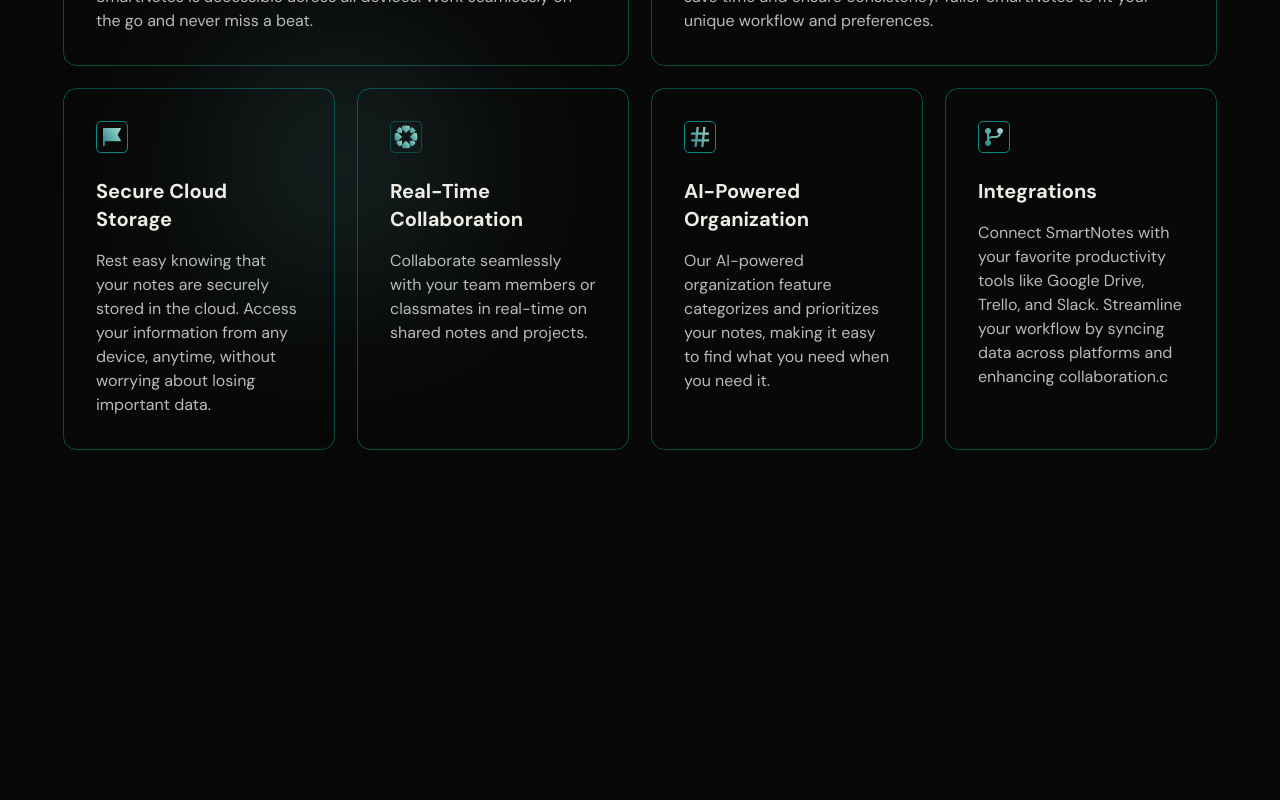
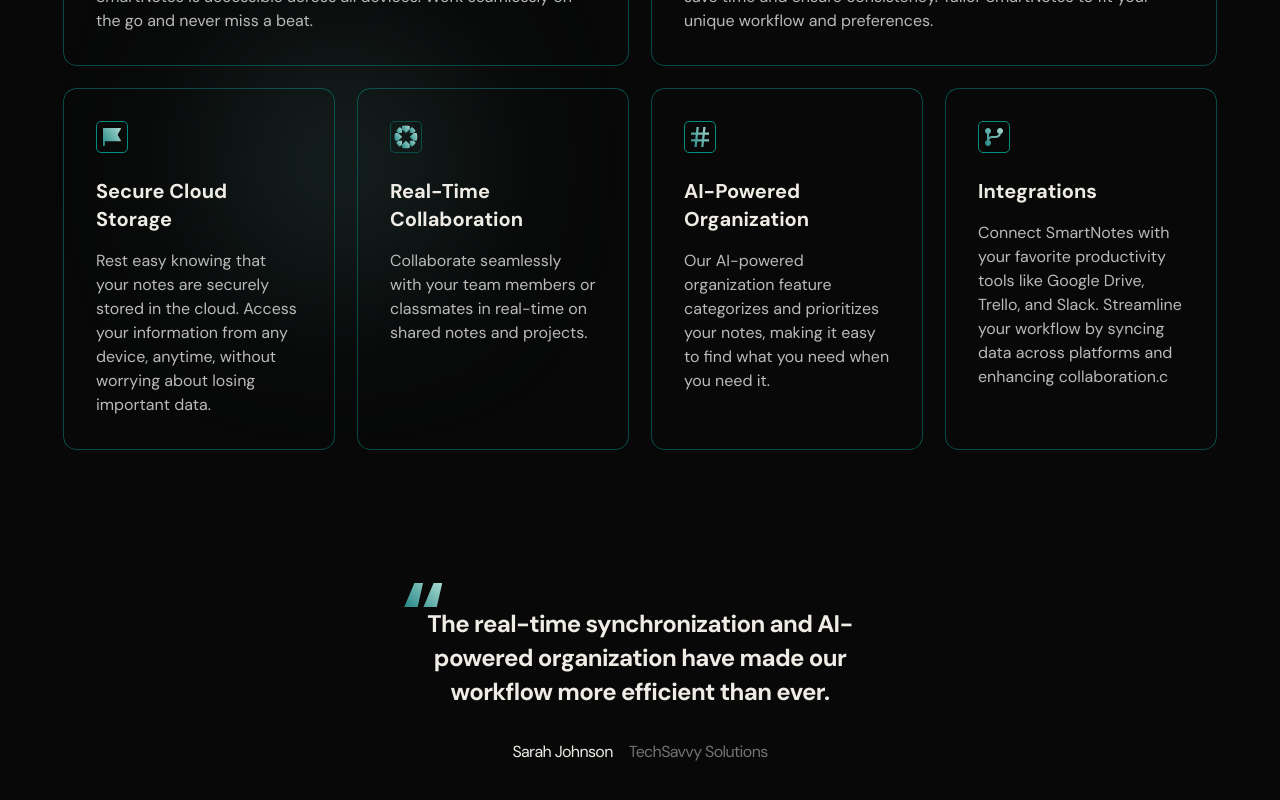
Before and after one commit to ioanefaumui/smart-notes, a Next.js app: page / in a window 1280 px wide. Shown: the part 1632-2432 px from the top of the page. Before the commit the page ends 2151 px from the top, so only its background shows below. Built offline with nearby package versions, Linux system fonts and the light colour scheme.

Commit message:
feat: features section

```diff
--- a/src/app/page.tsx
+++ b/src/app/page.tsx
@@ -1,16 +1,22 @@
-import { Features, HeroMain, Logos, Quote1 } from "@/sections";
+import { Features, HeroMain, Logos, Quote, VideoLarge } from "@/sections";
 
 export default function Home() {
   return (
     <main>
       <HeroMain />
       <Logos />
-      <Quote1
+      <Quote
         author="Sarah Johnson"
         company="TechSavvy Solutions"
         quote="The real-time synchronization and AI-powered organization have made our workflow more efficient than ever. "
       />
       <Features />
+      <Quote
+        author="Sarah Johnson"
+        company="TechSavvy Solutions"
+        quote="The real-time synchronization and AI-powered organization have made our workflow more efficient than ever. "
+      />
+      <VideoLarge />
     </main>
   );
 }
--- a/src/components/header.tsx
+++ b/src/components/header.tsx
@@ -63,8 +63,8 @@ export function Header() {
   };
 
   return (
-    <header className="sticky top-0 z-50 border-b border-b-teal-light">
-      <div className="flex items-center justify-between w-[min(100svw-2.5rem,1248px)] sm:w-[min(100svw-5rem,1248px)] mx-auto py-6 text-accent bg-transparent backdrop-blur-xl">
+    <header className="sticky top-0 z-50 border-b border-b-teal-light bg-transparent backdrop-blur-xl">
+      <div className="flex items-center justify-between w-[min(100svw-2.5rem,1248px)] sm:w-[min(100svw-5rem,1248px)] mx-auto py-6 text-accent">
         <Link href={"/"}>
           <Image
             src="/smart-notes.png"
--- a/src/sections/index.ts
+++ b/src/sections/index.ts
@@ -1,4 +1,5 @@
 export * from "./features";
 export * from "./hero-main";
 export * from "./logos";
-export * from "./quote-1";
+export * from "./quote";
+export * from "./video-large";
--- a/src/sections/quote-1.tsx
+++ b/src/sections/quote.tsx
@@ -1,4 +1,4 @@
-import { Quote } from "@/components";
+import { Quote as Qte } from "@/components";
 
 interface Props {
   author: string;
@@ -6,10 +6,10 @@ interface Props {
   quote: string;
 }
 
-export function Quote1({ author, company, quote }: Props) {
+export function Quote({ author, company, quote }: Props) {
   return (
     <section className="grid place-items-center py-16">
-      <Quote author={author} company={company} quote={quote} />
+      <Qte author={author} company={company} quote={quote} />
     </section>
   );
 }
--- /dev/null
+++ b/src/sections/video-large.tsx
@@ -0,0 +1,7 @@
+export function VideoLarge() {
+  return (
+    <section>
+      <video src="" />
+    </section>
+  );
+}
```
